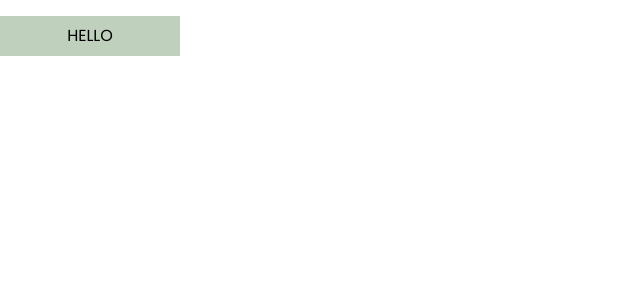
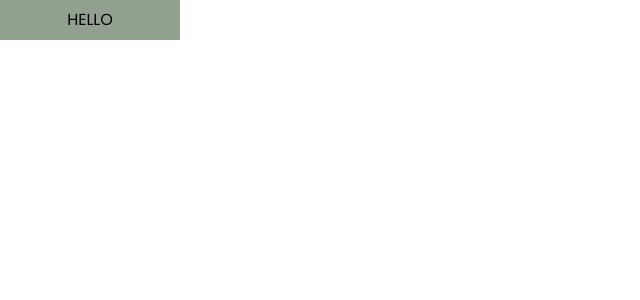
Before and after one commit to JulieGroenborg/wellcome_site, a Next.js app: page / in a window 1280 px wide. Shown: the top 300 px of the page, without its empty margins (0-640 px from the left). Built offline with nearby package versions, Linux system fonts and the light colour scheme; a web font is replaced by a local one.

Commit message:
tilføjet focus variabel + sat ny attribut til LinkBtn

```diff
--- a/src/app/components/global/LinkBtn.jsx
+++ b/src/app/components/global/LinkBtn.jsx
@@ -4,9 +4,12 @@ import styles from "@/app/components/global/LinkBtn.module.scss";
 //LinkBtn have five variants:
 //primary, secondary, tertiary_dark, tertiary_light and spa
 
-export default function LinkBtn({ href, text, variant }) {
+//Hvis komponentet skal have margin-top, så skal der sættes attribut margin=true
+
+export default function LinkBtn({ href, text, variant, margin }) {
+  const marginStyling = margin ? "margin" : "";
   return (
-    <Link href={href} prefetch={false} className={`${styles.wellcome_btn} ${styles[variant]}`}>
+    <Link href={href} prefetch={false} className={`${styles.wellcome_btn} ${styles[variant]} ${styles[marginStyling]}`}>
       {text}
     </Link>
   );
--- a/src/app/components/global/LinkBtn.module.scss
+++ b/src/app/components/global/LinkBtn.module.scss
@@ -6,9 +6,11 @@
   align-items: center;
   width: 180px;
   height: 40px;
-  margin-top: $spacing-16;
+  font-family: $poppins-font;
 
-  font-family: $poppins-font;
+  .margin {
+    margin-top: $spacing-16;
+  }
 }
 
 .primary {
--- a/src/app/variables.scss
+++ b/src/app/variables.scss
@@ -8,6 +8,7 @@ $grey300: #aaa9ab;
 $grey400: #727073;
 $off-black300: #878887;
 $brown400: #6d645e;
+$focus-default: #0e59e4;
 $border-width: 1px;
 $spacing-4: 4px;
 $spacing-8: 8px;
```
